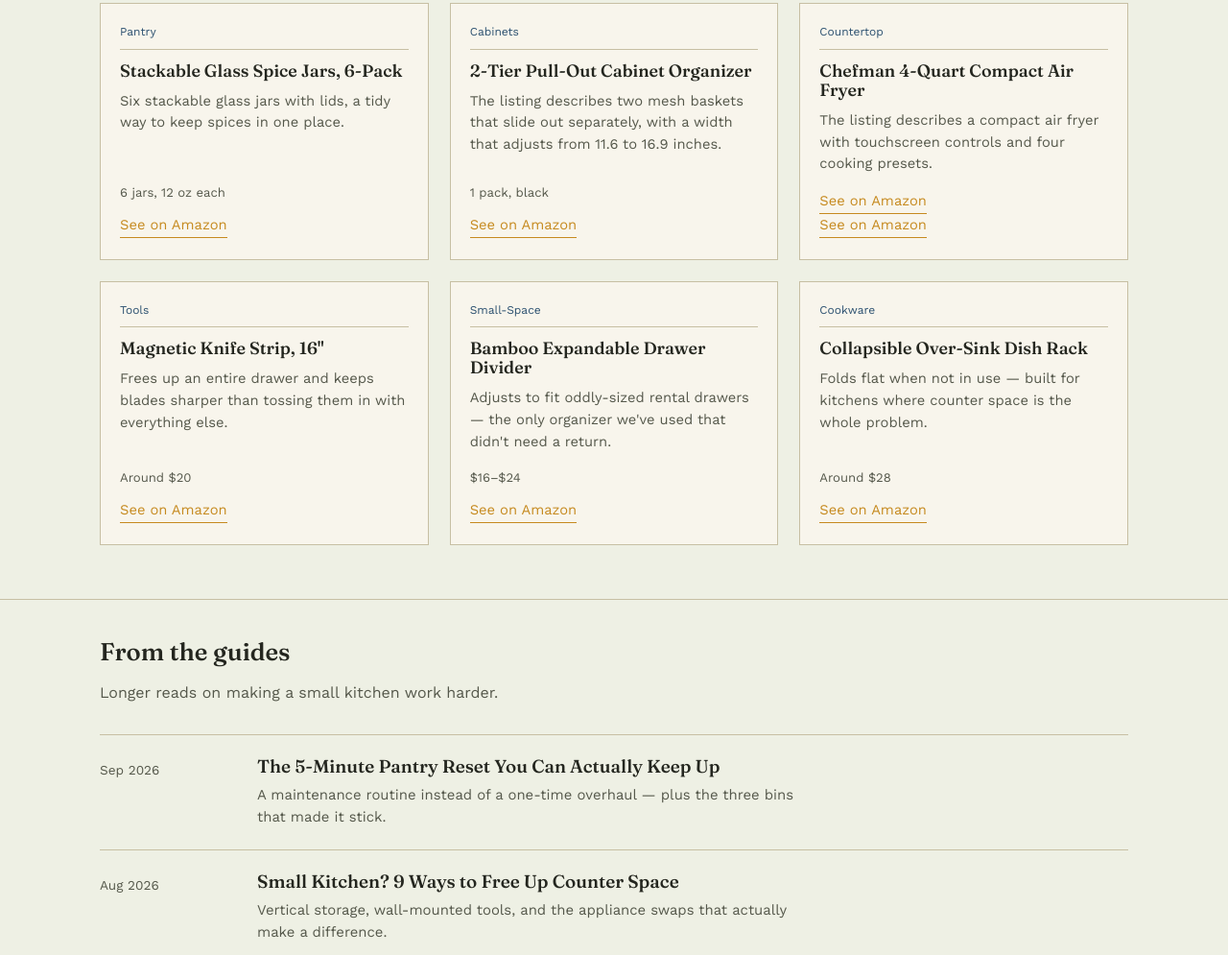
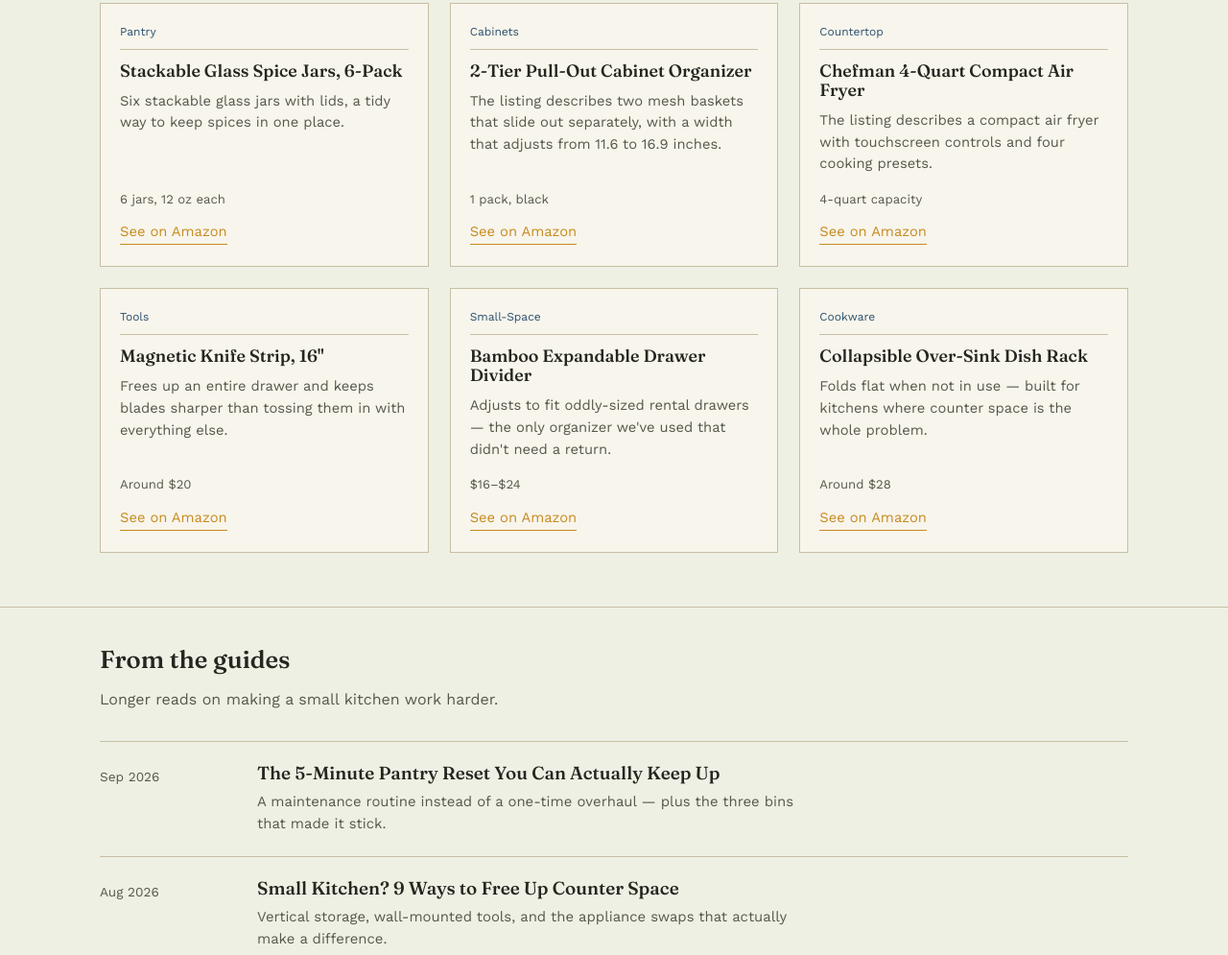
Before and after one commit to Danito423/tidy-shelf-site, a plain HTML site: page index.html in a window 1280 px wide. Shown: the part 959-1954 px from the top of the page at 96% size. Drawn offline with nearby package versions, Linux system fonts and the light colour scheme.

Commit message:
Remove duplicate Amazon link in index.html
Removed duplicate link to Amazon for the Chefman Air Fryer.

```diff
--- a/index.html
+++ b/index.html
@@ -128,8 +128,8 @@
         <span class="tag">Countertop</span>
         <h3>Chefman 4-Quart Compact Air Fryer</h3>
         <p class="why">The listing describes a compact air fryer with touchscreen controls and four cooking presets.</p>
+        <span class="price-note">4-quart capacity</span>
         <a href="https://link.amazon/B0c1fUGqE" class="see-link" target="_blank" rel="noopener sponsored">See on Amazon</a>
-        <a href="#" class="see-link">See on Amazon</a>
       </div>
 
       <div class="pick-card">
```
